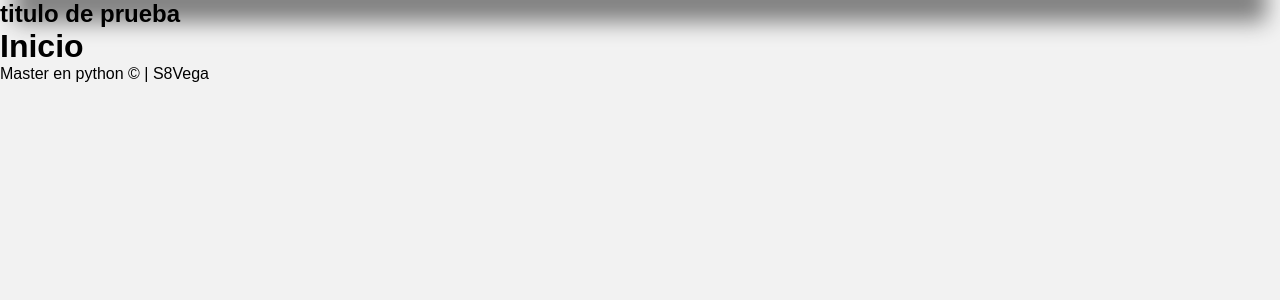
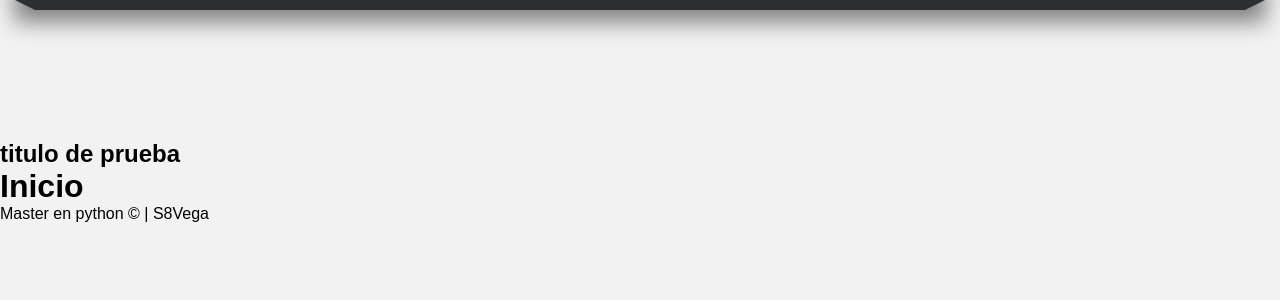
Before and after one commit to S8Vega/PracticaDjango, a Django app: page / in a window 1280 px wide. Shown: the part 182-482 px from the top of the page. Run offline with Django 3.2, Linux system fonts and the light colour scheme.

Commit message:
efecto 3D en barra de navegacion con CSS3

```diff
--- a/miapp/static/css/styles.css
+++ b/miapp/static/css/styles.css
@@ -73,3 +73,30 @@ nav ul li a:hover {
   color: white;
   transition: all 300ms;
 }
+
+.barra {
+  width: 1250px;
+  margin: 0 auto;
+  margin-bottom: 140px;
+}
+
+.esquina-izquierda {
+  display: block;
+  border-left: 20px solid transparent;
+  border-top: 10px solid #2b2f30;
+  float: left;
+}
+.esquina-derecha {
+  display: block;
+  border-right: 20px solid transparent;
+  border-top: 10px solid #2b2f30;
+  float: right;
+}
+
+.relleno-barra {
+  display: block;
+  width: 1210px;
+  height: 10px;
+  background: #2b2f30;
+  float: left;
+}
--- a/miapp/templates/layout.html
+++ b/miapp/templates/layout.html
@@ -33,6 +33,11 @@
         </li>
       </ul>
     </nav>
+    <div class="barra">
+      <span class="esquina-izquierda"></span>
+      <span class="relleno-barra"></span>
+      <span class="esquina-derecha"></span>
+    </div>
     <div id="content">
       <h2 class="title">titulo de prueba</h2>
       {%block content%}
```
